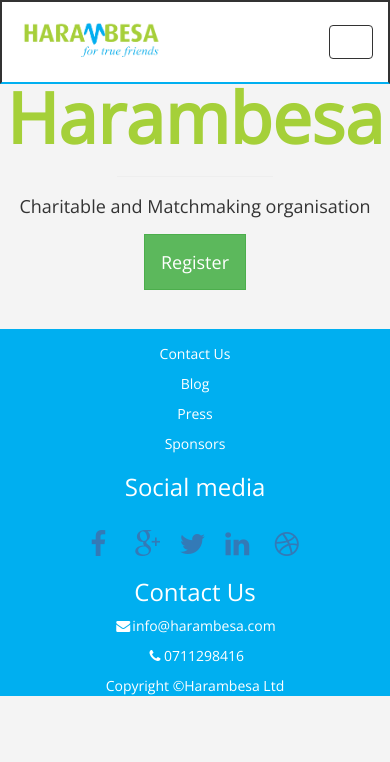
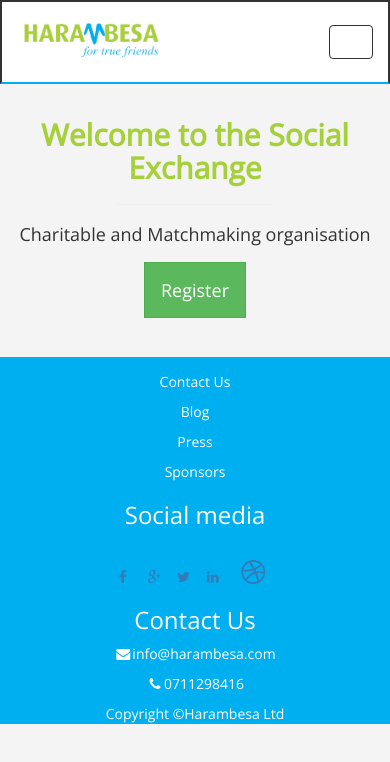
Before and after one commit to maikofelix89/harambesa_html, a website: page index.html in a window 390 px wide. Drawn offline with nearby package versions, Linux system fonts and the light colour scheme.

Commit message:
added mediaqueries and width detect

```diff
--- a/css/custom.css
+++ b/css/custom.css
@@ -79,7 +79,7 @@
 }
 
 #intro-message h2{
-  font-size: 70px;
+  font-size: 40px;
   font-weight: 700;
   color:#A5D039;
 }
@@ -114,3 +114,23 @@
     padding-top: 15px;
 
 }
+
+/* media queries */
+
+@media(max-width:420px){
+
+  #intro-message{
+  padding-top:15%;
+
+  padding-bottom: 10%;
+  margin-bottom: 0px;
+
+}
+
+  #intro-message h2{
+  font-size:30px;
+  font-weight:auto;
+
+}
+
+}
--- a/index.html
+++ b/index.html
@@ -1,6 +1,11 @@
 <!DOCTYPE html>
 <html>
 <head>
+
+<meta charset="utf-8">
+    <meta http-equiv="X-UA-Compatible" content="IE=edge">
+    <meta name="viewport" content="width=device-width, initial-scale=1">
+    <!-- The above 3 meta tags *must* come first in the head; any other head content must come *after* these tags -->
 <!-- bootstrap css -->
 <link rel="stylesheet" type="text/css" href="components/bootstrap/dist/css/bootstrap.min.css">
 
@@ -91,7 +96,7 @@
 <div class="row" id="content">
 <div class="col-md-12 col-sm-12" id="intro">
  <div id="intro-message">
- <h2>Harambesa</h2>
+ <h2>Welcome to the Social Exchange</h2>
 
  <hr class="intro-divider" width="40%" />
  <h4>Charitable and Matchmaking organisation</h4>
@@ -126,16 +131,16 @@
                         <br>
                         <ul class="list-inline">
                             <li>
-                                <a href="#" class="btn-social btn-outline"><i class="fa fa-fw fa-facebook fa-2x"></i></a>
+                                <a href="#" class="btn-social btn-outline"><i class="fa fa-fw fa-facebook"></i></a>
                             </li>
                             <li>
-                                <a href="#" class="btn-social btn-outline"><i class="fa fa-fw fa-google-plus fa-2x"></i></a>
+                                <a href="#" class="btn-social btn-outline"><i class="fa fa-fw fa-google-plus "></i></a>
                             </li>
                             <li>
-                                <a href="#" class="btn-social btn-outline"><i class="fa  fa-twitter fa-2x"></i></a>
+                                <a href="#" class="btn-social btn-outline"><i class="fa  fa-twitter "></i></a>
                             </li>
                             <li>
-                                <a href="#" class="btn-social btn-outline"><i class="fa fa-fw fa-linkedin fa-2x"></i></a>
+                                <a href="#" class="btn-social btn-outline"><i class="fa fa-fw fa-linkedin "></i></a>
                             </li>
                             <li>
                                 <a href="#" class="btn-social btn-outline"><i class="fa fa-fw fa-dribbble fa-2x"></i></a>
```
